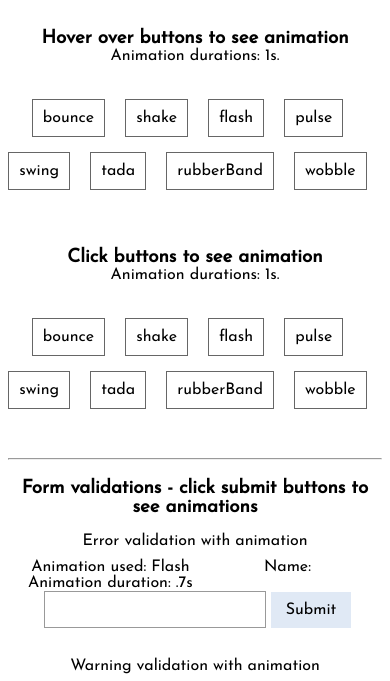
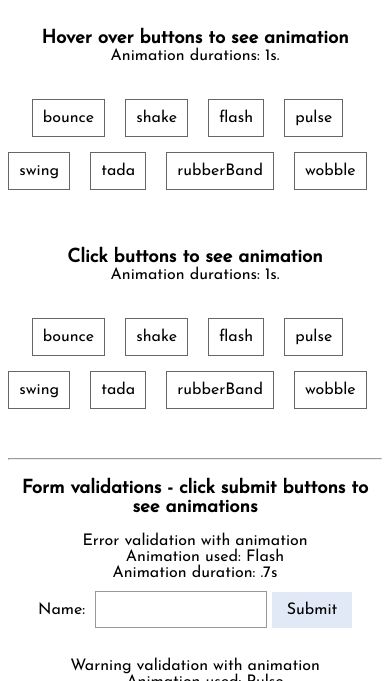
Before and after one commit to wtfluckey/animate.css-examples, a plain HTML site: page index.html in a window 390 px wide. Shown: the part 113-794 px from the top of the page. Drawn offline with nearby package versions, Linux system fonts and the light colour scheme.

Commit message:
responsive forms

```diff
--- a/index.css
+++ b/index.css
@@ -88,8 +88,14 @@ form {
   float: left;
 }
 
+@media (max-width: 600px) {
+  .animation_info {
+  float: none;
+  }
+}
+
 input {
-  width: 200px;
+  width: 40%;
   padding: 10px;
   border: 1px solid #999;
   margin-left: 5px;
```
